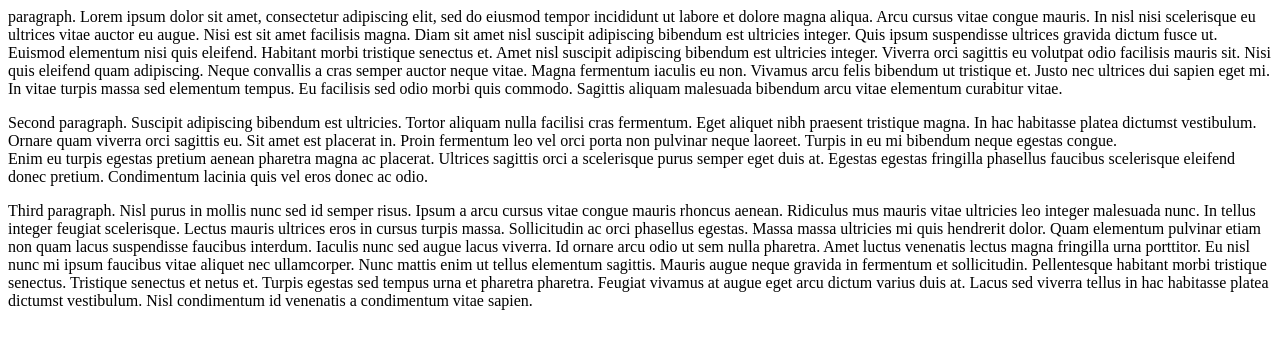
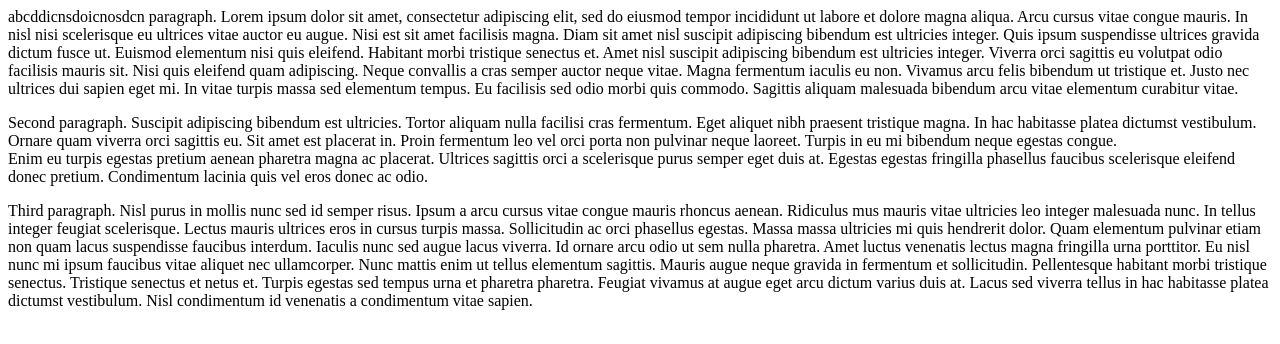
Before and after one commit to YajanVijayvargiya/web-page-repo, a plain HTML site: page index.html in a window 1280 px wide. Drawn offline with Linux system fonts and the light colour scheme.

```diff
--- a/index.html
+++ b/index.html
@@ -1,4 +1,4 @@
-<p> paragraph. Lorem ipsum dolor sit amet, consectetur adipiscing elit, sed do eiusmod tempor incididunt ut labore et dolore magna
+<p>abcddicnsdoicnosdcn paragraph. Lorem ipsum dolor sit amet, consectetur adipiscing elit, sed do eiusmod tempor incididunt ut labore et dolore magna
 aliqua. Arcu cursus vitae congue mauris. In nisl nisi scelerisque eu ultrices vitae auctor eu augue. Nisi est sit amet
 facilisis magna. Diam sit amet nisl suscipit adipiscing bibendum est ultricies integer. Quis ipsum suspendisse ultrices
 gravida dictum fusce ut. Euismod elementum nisi quis eleifend. Habitant morbi tristique senectus et. Amet nisl suscipit
```
